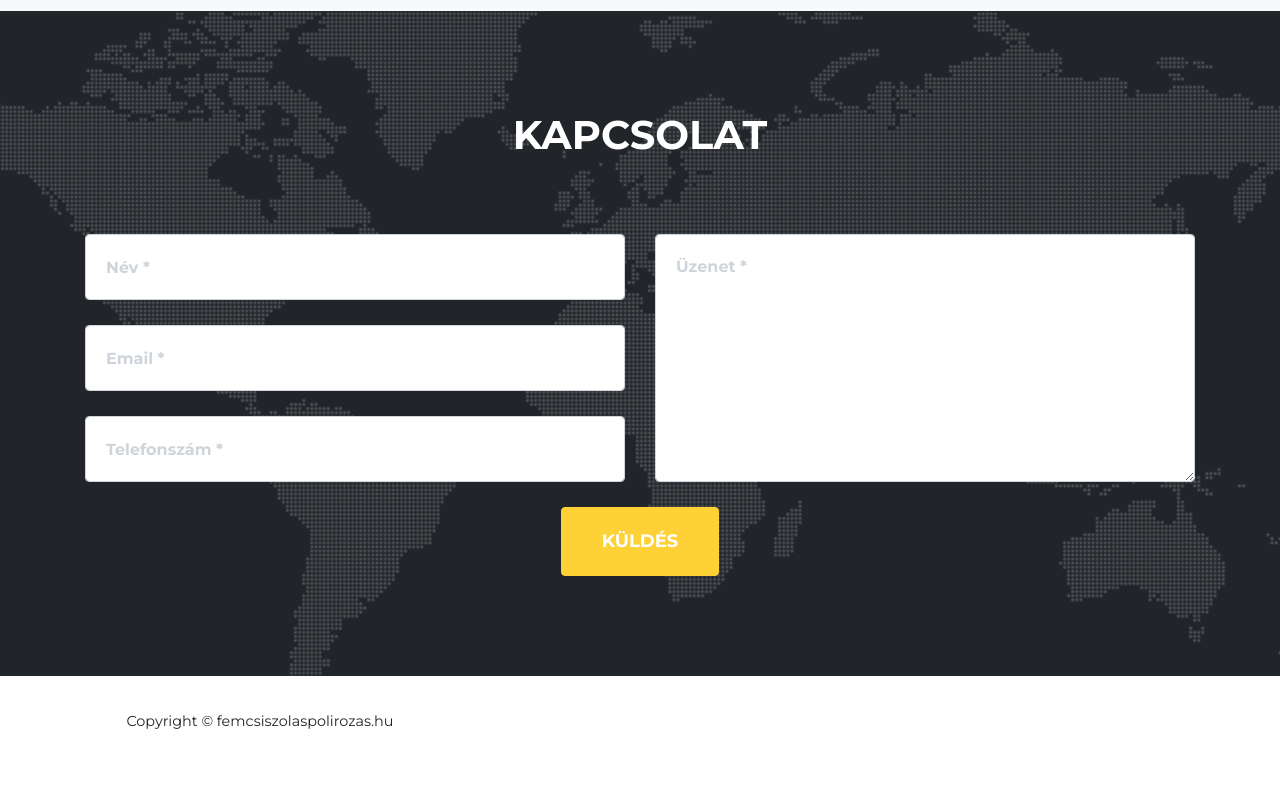
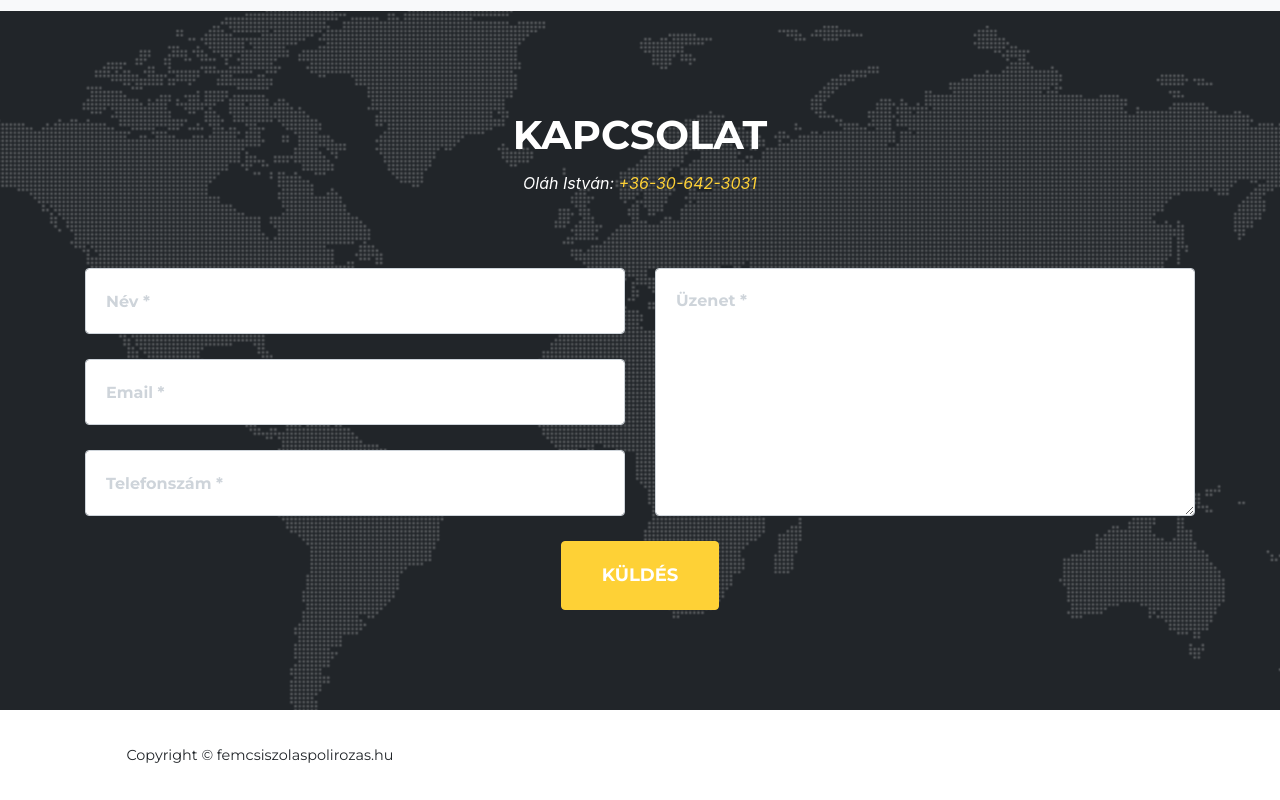
Before and after one commit to femcsiszolaspolirozas/femcsiszolaspolirozas.github.io, a plain HTML site: page index.html in a window 1280 px wide. Shown: the part 2051-2851 px from the top of the page. Before the commit the page ends 2817 px from the top, so only its background shows below. Drawn offline with Linux system fonts and the light colour scheme; a web font is replaced by a local one.

Commit message:
favicon + contact

```diff
--- a/css/agency.css
+++ b/css/agency.css
@@ -12,6 +12,9 @@ body {
   margin-left: auto;
   margin-right: auto;
   display: block;
+}
+.white {
+  color: white !important;
 }
 p {
   line-height: 1.75;
--- a/index.html
+++ b/index.html
@@ -8,6 +8,8 @@
   <meta name="description" content="fémcsiszolás, polírozás Pécs városában">
   <meta name="author" content="Oláh István">
   <meta name="keywords" lang="hu" content="polírozás, fémcsiszolás, színesfém, pécs">
+  <link rel="icon" href="favicon.ico" type="image/x-icon"/>
+  <link rel="shortcut icon" href="favicon.ico" type="image/x-icon"/>
   <title>Fémcsiszolás, polírozás</title>
 
   <!-- Bootstrap core CSS -->
@@ -284,7 +286,7 @@
       <div class="row">
         <div class="col-lg-12 text-center">
           <h2 class="section-heading text-uppercase">Kapcsolat</h2>
-          <h3 class="section-subheading text-muted"></h3>
+          <h3 class="section-subheading text-muted white">Oláh István: <a href="tel:+36306423031">+36-30-642-3031</a></h3>
         </div>
       </div>
       <div class="row">
```
Also changed, not shown: css/agency.min.css, favicon.ico (added).
